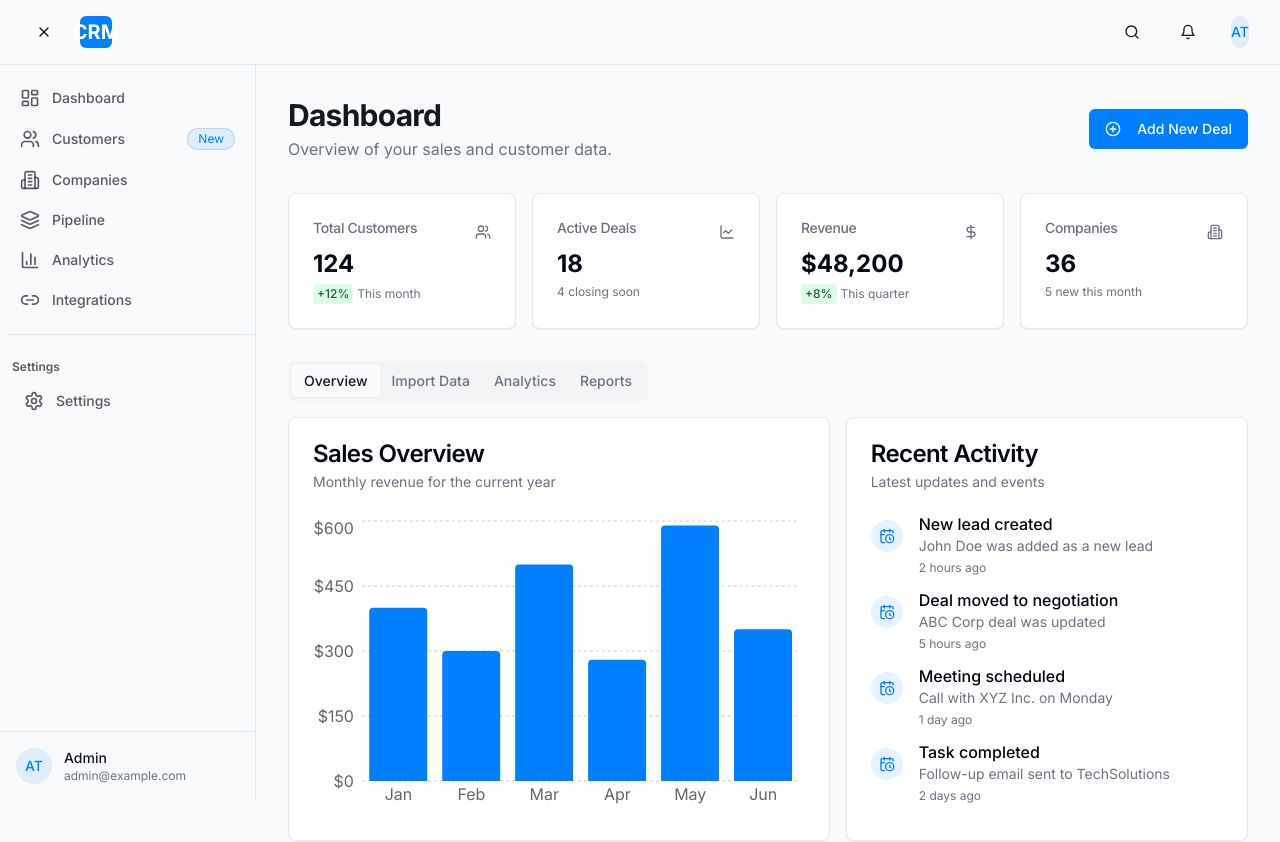
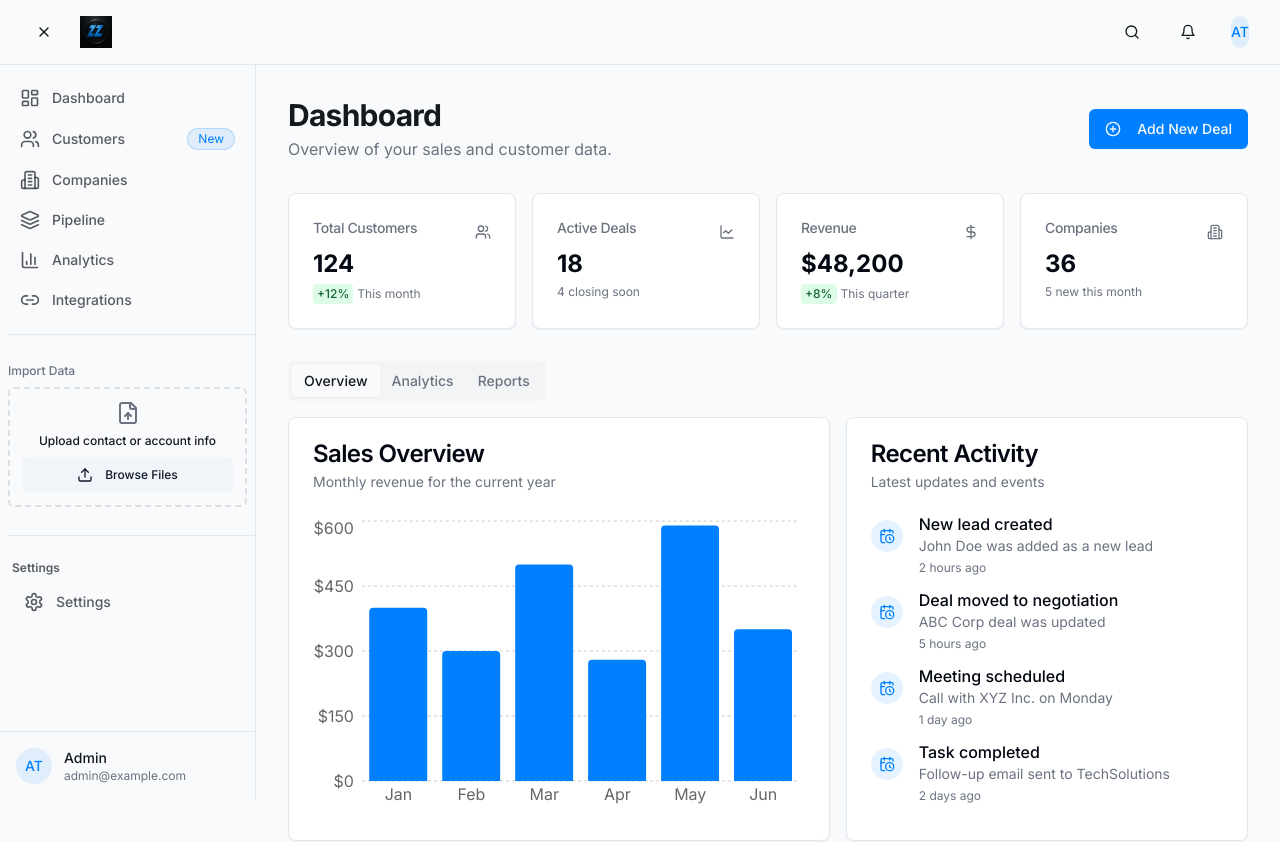
Before and after one commit to JEDIx420/zzenzzei_, a React (Vite) app: page /dashboard in a window 1280 px wide. Shown: the top 842 px of the page. Built offline with nearby package versions, Linux system fonts and the light colour scheme.

Commit message:
Refactor: Move import data to sidebar
Move the file import feature to the sidebar and change the app name and logo.

```diff
--- /dev/null
+++ b/src/components/SidebarFileImport.tsx
@@ -0,0 +1,72 @@
+
+import { useState } from "react";
+import { Upload, FileUp } from "lucide-react";
+import { Button } from "@/components/ui/button";
+import { Input } from "@/components/ui/input";
+import { toast } from "sonner";
+
+const SidebarFileImport = () => {
+  const [isDragging, setIsDragging] = useState(false);
+
+  const handleFileImport = (event: React.ChangeEvent<HTMLInputElement>) => {
+    const file = event.target.files?.[0];
+
+    if (file) {
+      // In a real app, we would process the file here
+      toast.success(`File "${file.name}" uploaded successfully`);
+    }
+  };
+
+  const handleDragOver = (e: React.DragEvent<HTMLDivElement>) => {
+    e.preventDefault();
+    setIsDragging(true);
+  };
+
+  const handleDragLeave = () => {
+    setIsDragging(false);
+  };
+
+  const handleDrop = (e: React.DragEvent<HTMLDivElement>) => {
+    e.preventDefault();
+    setIsDragging(false);
+
+    const file = e.dataTransfer.files[0];
+    if (file) {
+      toast.success(`File "${file.name}" uploaded successfully`);
+    }
+  };
+
+  return (
+    <div className="px-2 py-3">
+      <div className="text-xs font-medium text-muted-foreground mb-2">Import Data</div>
+      <div
+        className={`border-2 border-dashed rounded-md p-3 text-center ${
+          isDragging ? "border-primary bg-primary/5" : "border-muted-foreground/20"
+        } transition-colors`}
+        onDragOver={handleDragOver}
+        onDragLeave={handleDragLeave}
+        onDrop={handleDrop}
+      >
+        <FileUp className="h-6 w-6 mx-auto mb-2 text-muted-foreground" />
+        <p className="mb-2 text-xs font-medium">
+          Upload contact or account info
+        </p>
+        <div className="relative">
+          <Input
+            id="sidebar-file-upload"
+            type="file"
+            className="absolute inset-0 w-full h-full opacity-0 cursor-pointer"
+            onChange={handleFileImport}
+            accept=".csv,.xlsx,.xls"
+          />
+          <Button variant="secondary" size="sm" className="relative pointer-events-none w-full text-xs">
+            <Upload className="h-3 w-3 mr-1" />
+            Browse Files
+          </Button>
+        </div>
+      </div>
+    </div>
+  );
+};
+
+export default SidebarFileImport;
--- a/src/components/layout/Navbar.tsx
+++ b/src/components/layout/Navbar.tsx
@@ -1,3 +1,4 @@
+
 import { useState } from "react";
 import { Link, useNavigate } from "react-router-dom";
 import { Bell, Menu, Search, X } from "lucide-react";
@@ -77,10 +78,12 @@ const Navbar = ({ toggleSidebar, sidebarState, isMobile }: NavbarProps) => {
             to="/"
             className="flex items-center gap-2 font-semibold text-lg md:text-xl transition-all hover:opacity-80"
           >
-            <div className="h-8 w-8 rounded-md bg-primary flex items-center justify-center">
-              <span className="text-white font-bold">CRM</span>
-            </div>
-            <span className="hidden md:inline-block animate-fade-in">SalesGarden</span>
+            <img
+              src="/lovable-uploads/8c629d68-ca86-4919-97a6-ac1e6803d6ba.png"
+              alt="zzenzzei logo"
+              className="h-8 w-8"
+            />
+            <span className="hidden md:inline-block animate-fade-in">zzenzzei</span>
           </Link>
         </div>
 
--- a/src/components/layout/Sidebar.tsx
+++ b/src/components/layout/Sidebar.tsx
@@ -7,13 +7,15 @@ import {
   LayoutDashboard,
   Link2,
   Settings,
-  Users
+  Users,
+  Upload
 } from "lucide-react";
 import { cn } from "@/lib/utils";
 import { Button } from "@/components/ui/button";
 import { ScrollArea } from "@/components/ui/scroll-area";
 import { Separator } from "@/components/ui/separator";
 import { Badge } from "@/components/ui/badge";
+import SidebarFileImport from "@/components/SidebarFileImport";
 
 interface SidebarProps {
   state: string;  // "expanded", "collapsed", or "closed"
@@ -111,6 +113,23 @@ const Sidebar = ({ state }: SidebarProps) => {
 
         <Separator className="my-4 mx-2" />
 
+        {/* File Import Section */}
+        {!isIconOnly && <SidebarFileImport />}
+        {isIconOnly && (
+          <div className="px-2 py-2 flex justify-center">
+            <Button
+              variant="ghost"
+              size="icon"
+              className="h-10 w-10"
+              title="Import Data"
+            >
+              <Upload className="h-5 w-5 text-muted-foreground" />
+            </Button>
+          </div>
+        )}
+
+        <Separator className="my-4 mx-2" />
+
         <div className={cn("px-3 py-2", isIconOnly && "text-center")}>
           {!isIconOnly && (
             <h4 className="mb-2 text-xs font-semibold text-foreground/70">
--- a/src/pages/Dashboard.tsx
+++ b/src/pages/Dashboard.tsx
@@ -1,3 +1,4 @@
+
 import { useState } from "react";
 import { Link } from "react-router-dom";
 import {
@@ -16,7 +17,6 @@ import { Tabs, TabsContent, TabsList, TabsTrigger } from "@/components/ui/tabs";
 import PageHeader from "@/components/ui/PageHeader";
 import StatCard from "@/components/ui/StatCard";
 import { BarChart, Bar, XAxis, YAxis, CartesianGrid, Tooltip, ResponsiveContainer } from "recharts";
-import FileImport from "@/components/FileImport";
 
 const data = [
   { name: "Jan", value: 400 },
@@ -105,7 +105,6 @@ const Dashboard = () => {
       <Tabs defaultValue="overview" className="space-y-4">
         <TabsList>
           <TabsTrigger value="overview">Overview</TabsTrigger>
-          <TabsTrigger value="import">Import Data</TabsTrigger>
           <TabsTrigger value="analytics">Analytics</TabsTrigger>
           <TabsTrigger value="reports">Reports</TabsTrigger>
         </TabsList>
@@ -259,39 +258,6 @@ const Dashboard = () => {
             </Card>
           </div>
         </TabsContent>
-        <TabsContent value="import" className="space-y-4">
-          <div className="grid grid-cols-1 gap-4 md:grid-cols-2">
-            <FileImport />
-            <Card>
-              <CardHeader>
-                <CardTitle className="text-lg">Import Tips</CardTitle>
-                <CardDescription>
-                  Guidelines for successful data imports
-                </CardDescription>
-              </CardHeader>
-              <CardContent className="space-y-4">
-                <div className="space-y-2">
-                  <h3 className="font-medium text-sm">Prepare Your File</h3>
-                  <p className="text-sm text-muted-foreground">
-                    Ensure your CSV has headers that match our system fields: Name, Email, Phone, Company, etc.
-                  </p>
-                </div>
-                <div className="space-y-2">
-                  <h3 className="font-medium text-sm">File Size Limitations</h3>
-                  <p className="text-sm text-muted-foreground">
-                    Maximum file size is 10MB, with up to 5,000 records per import.
-                  </p>
-                </div>
-                <div className="space-y-2">
-                  <h3 className="font-medium text-sm">Data Validation</h3>
-                  <p className="text-sm text-muted-foreground">
-                    The system will validate emails and phone numbers. Invalid entries will be flagged.
-                  </p>
-                </div>
-              </CardContent>
-            </Card>
-          </div>
-        </TabsContent>
         <TabsContent value="analytics" className="h-[500px] rounded-md border">
           <div className="flex h-full items-center justify-center">
             <p className="text-lg text-muted-foreground">
```
Also changed, not shown: public/lovable-uploads/8c629d68-ca86-4919-97a6-ac1e6803d6ba.png (added).
